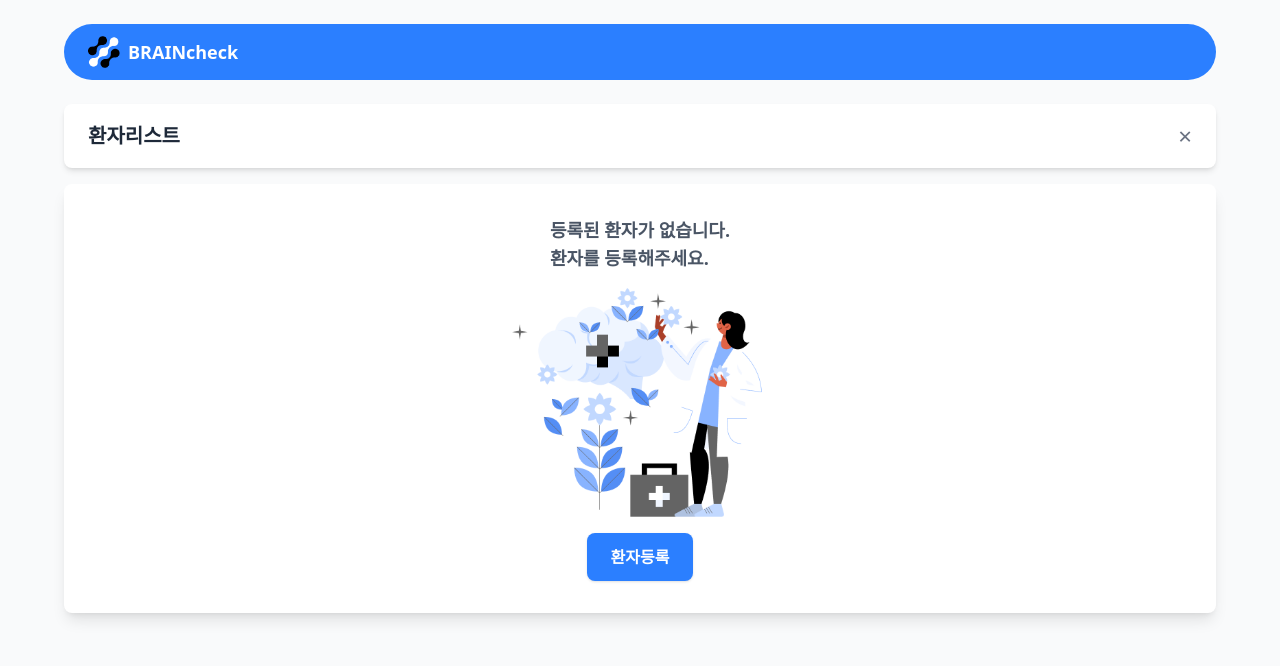
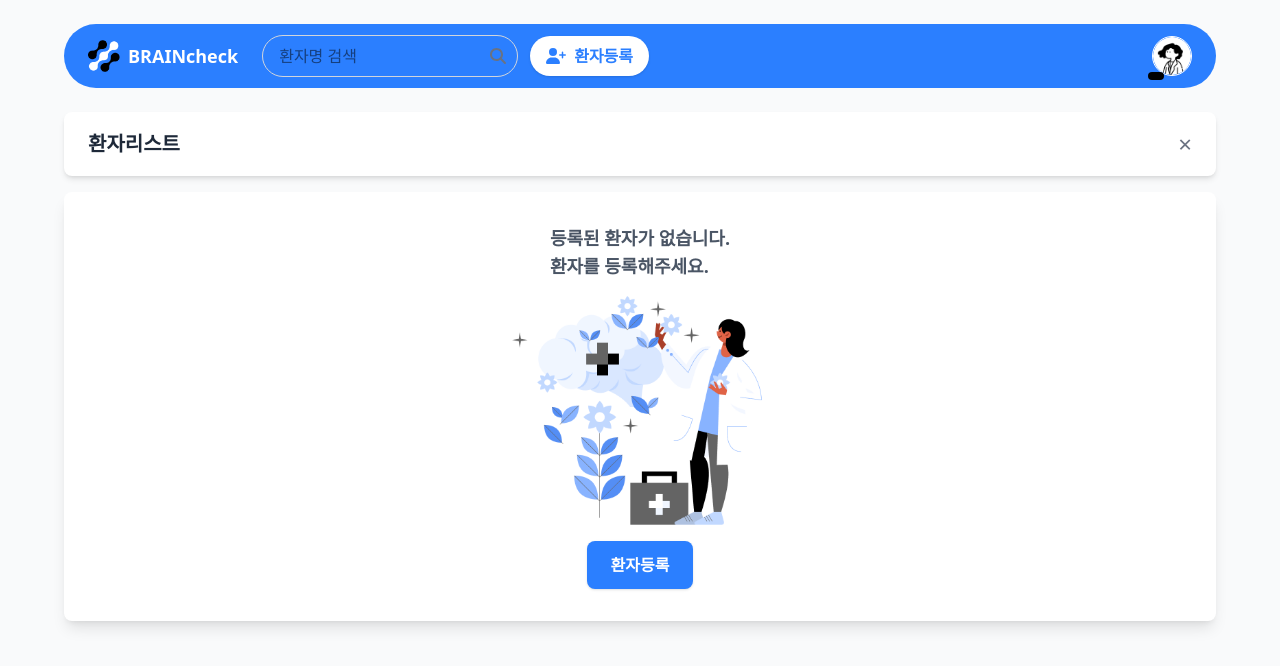
Before and after one commit to totorotail/vue-screening-test, a Vue app: page /patient-list in a window 1280 px wide. Shown: the top 666 px of the page. Built offline with nearby package versions, Linux system fonts and the light colour scheme.

Commit message:
feat: patient-list-page 페이지이동

```diff
--- a/src/components/LoginForm.vue
+++ b/src/components/LoginForm.vue
@@ -14,7 +14,7 @@ const handleLogin = () => {
     if (!authStore.login(email.value, password.value)) {
         errorMessage.value = authStore.errorMessage;
     } else {
-        router.push('/hospital-info'); // 로그인 성공 후 병원정보보기 페이지로 이동
+        router.push('/patient-list'); // 로그인 성공 후 환자리스트 페이지로 이동
     }
 };
 </script>
--- a/src/components/WideLogo.vue
+++ b/src/components/WideLogo.vue
@@ -1,6 +1,6 @@
 <script setup lang="ts">
+import { useRouter } from 'vue-router';
 import { defineProps } from 'vue';
-import { useRouter } from 'vue-router';
 import { FontAwesomeIcon } from '@fortawesome/vue-fontawesome';
 import { faMagnifyingGlass, faUserPlus } from '@fortawesome/free-solid-svg-icons';
 
@@ -9,24 +9,28 @@ const router = useRouter();
 // Props 정의
 const props = defineProps({
     showSearch: Boolean, // 검색창 및 버튼 표시 여부
-    userPlan: String, // 현재 사용 중인 플랜
-    userImage: String // 유저 프로필 이미지
+    userPlan: String // 현재 사용 중인 플랜
 });
 
 // ✅ 환자등록 페이지로 이동하는 함수
 const goToPatientRegistration = () => {
     router.push('/patient-registration');
 };
+
+// ✅ 병원정보 페이지로 이동하는 함수
+const goToHospitalInfo = () => {
+    router.push('/hospital-info');
+};
 </script>
 
 <template>
-    <div class="flex items-center justify-between bg-blue-500 px-6 py-3 rounded-full w-[90%] max-w-[1400px] mx-auto">
+    <div class="flex items-center justify-between bg-blue-500 px-6 py-3 rounded-full w-[90%] max-w-[1400px] mx-auto h-16">
         <!-- 로고 -->
         <div class="flex items-center">
             <img src="../assets/logo-s.png" alt="BRAINcheck Logo" class="h-8" />
             <span class="text-white text-lg font-bold ml-2">BRAINcheck</span>
 
-            <!-- ✅ 검색창 및 환자등록 버튼 (위치를 더 왼쪽으로 조정) -->
+            <!-- ✅ 검색창 및 환자등록 버튼 -->
             <div v-if="props.showSearch" class="flex items-center space-x-3 ml-6">
                 <!-- 검색창 -->
                 <div class="relative flex items-center w-64">
@@ -35,7 +39,7 @@ const goToPatientRegistration = () => {
                     <FontAwesomeIcon :icon="faMagnifyingGlass" class="absolute right-3 text-gray-500" />
                 </div>
 
-                <!-- ✅ 환자등록 버튼 (클릭 시 이동) -->
+                <!-- ✅ 환자등록 버튼 -->
                 <button @click="goToPatientRegistration"
                     class="bg-white text-blue-500 px-4 py-2 rounded-full font-semibold shadow flex items-center">
                     <FontAwesomeIcon :icon="faUserPlus" class="mr-2" /> 환자등록
@@ -43,9 +47,11 @@ const goToPatientRegistration = () => {
             </div>
         </div>
 
-        <!-- ✅ 프로필 이미지 및 플랜 (위치를 더 정확하게 조정) -->
+        <!-- ✅ 프로필 이미지 및 플랜 -->
         <div v-if="props.showSearch" class="relative flex items-center">
-            <img :src="props.userImage" alt="User Profile" class="w-10 h-10 rounded-full border border-white">
+            <img src="../assets/profile.png" alt="User Profile"
+                class="w-10 h-10 rounded-full border border-white cursor-pointer"
+                @click="goToHospitalInfo" />
             <span class="bg-black text-white text-xs px-2 py-1 rounded-full absolute right-7 -bottom-1">
                 {{ props.userPlan }}
             </span>
--- a/src/pages/HospitalInfoPage.vue
+++ b/src/pages/HospitalInfoPage.vue
@@ -57,8 +57,7 @@ const closePage = () => {
 
 <template>
     <div class="min-h-screen bg-gray-100 flex flex-col items-center relative">
-        <WideLogo class="w-[90%] max-w-[1400px] mt-6 mb-6" :showSearch="true" :userPlan="userInfo.plan"
-            userImage="../assets/profile-user.png" />
+        <WideLogo class="w-[90%] max-w-[1400px] mt-6 mb-6" :showSearch="true" :userPlan="userInfo.plan" />
 
         <div
             class="w-[90%] max-w-[1400px] flex justify-between items-center bg-white px-6 py-4 shadow-md rounded-lg mb-4">
--- a/src/pages/PatientListPage.vue
+++ b/src/pages/PatientListPage.vue
@@ -21,13 +21,14 @@ const goToPatientRegistration = () => {
 };
 
 const closePage = () => {
-    router.push('/'); // 로그인 페이지로 이동
+  router.push('/'); // 로그인 페이지로 이동
 };
 </script>
 
 <template>
   <div class="flex flex-col items-center min-h-screen bg-gray-50 w-full">
-    <WideLogo class="w-[90%] max-w-[1400px] mt-6 mb-6" />
+    <!-- ✅ WideLogo에서 현재 로그인한 사용자의 플랜을 전달 -->
+    <WideLogo class="w-[90%] max-w-[1400px] mt-6 mb-6" :showSearch="true" :userPlan="authStore.user?.plan || ''" />
 
     <div class="w-[90%] max-w-[1400px] flex justify-between items-center bg-white px-6 py-4 shadow-md rounded-lg mb-4">
         <h2 class="text-xl font-semibold text-gray-800">환자리스트</h2>
--- a/src/pages/SignUpPage.vue
+++ b/src/pages/SignUpPage.vue
@@ -17,10 +17,10 @@ const handleNext = () => {
     }
 };
 
-// 회원가입 후 병원정보보기 페이지로 이동
+// 회원가입 후 환자리스트 페이지로 이동
 const handleSignUpComplete = (userData: { email: string; password: string; hospitalName: string; location: string }) => {
     authStore.register(userData.email, userData.password, userData.hospitalName, userData.location);
-    router.push('/hospital-info');
+    router.push('/patient-list');
 };
 
 // 회원가입(병원가입) 페이지 닫기 기능
```
